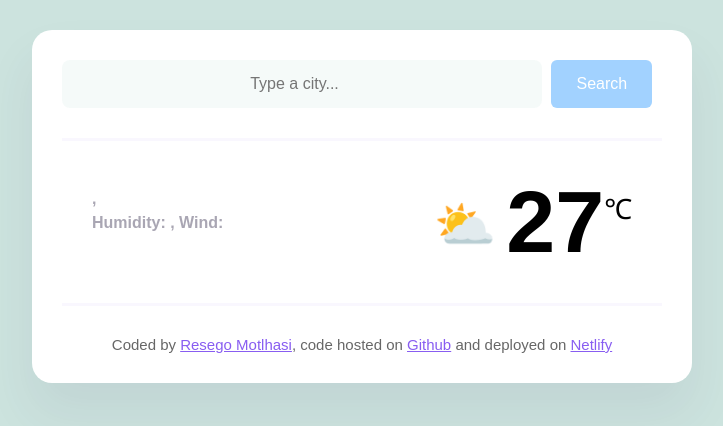
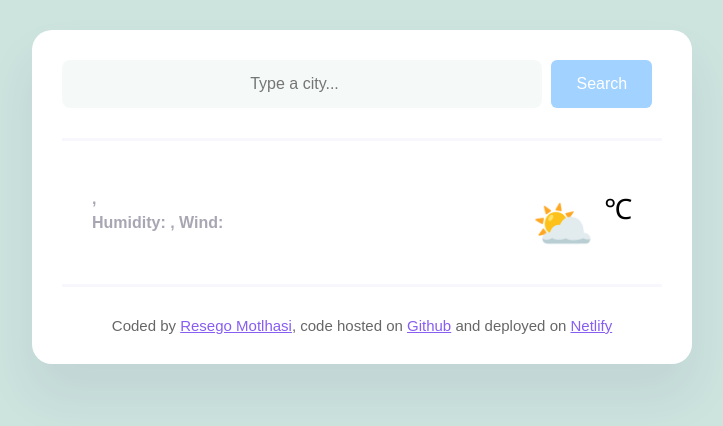
Before and after one commit to resegoreey/Weather_forecast, a plain HTML site: page index.html in a window 1280 px wide. Shown: the whole page, without its empty margins (278-1001 px from the left). Drawn offline with nearby package versions, Linux system fonts and the light colour scheme; no server answers; a web font is replaced by a local one.

```diff
--- a/index.html
+++ b/index.html
@@ -42,7 +42,7 @@
           </div>
           <div class="weather-temperature-container">
             <div class="weather-icon">⛅</div>
-            <div class="weather-temperature" id="js-temperature">27</div>
+            <div class="weather-temperature" id="js-temperature"></div>
             <div class="weather-units">&#8451;</div>
           </div>
         </div>
```
